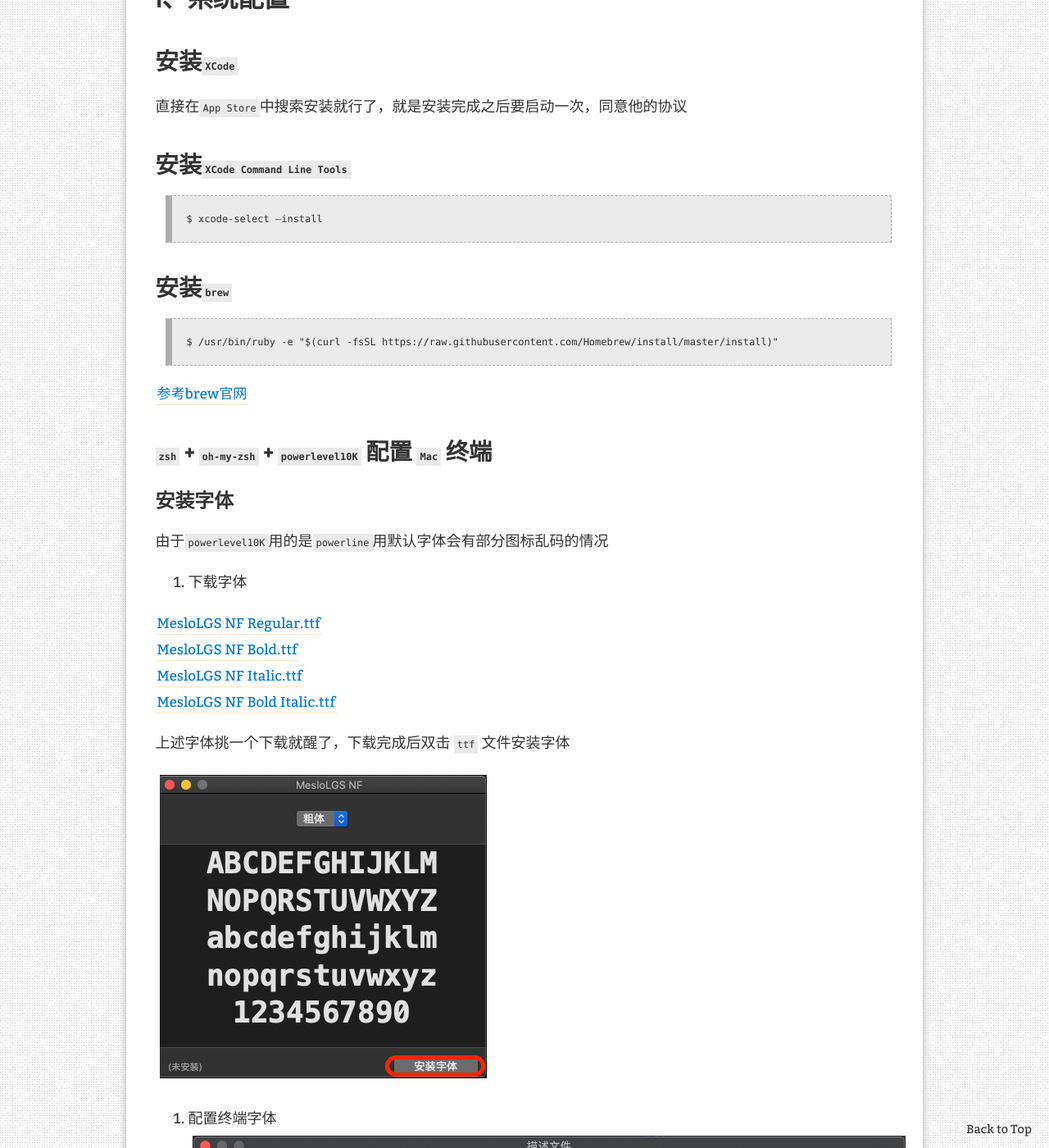
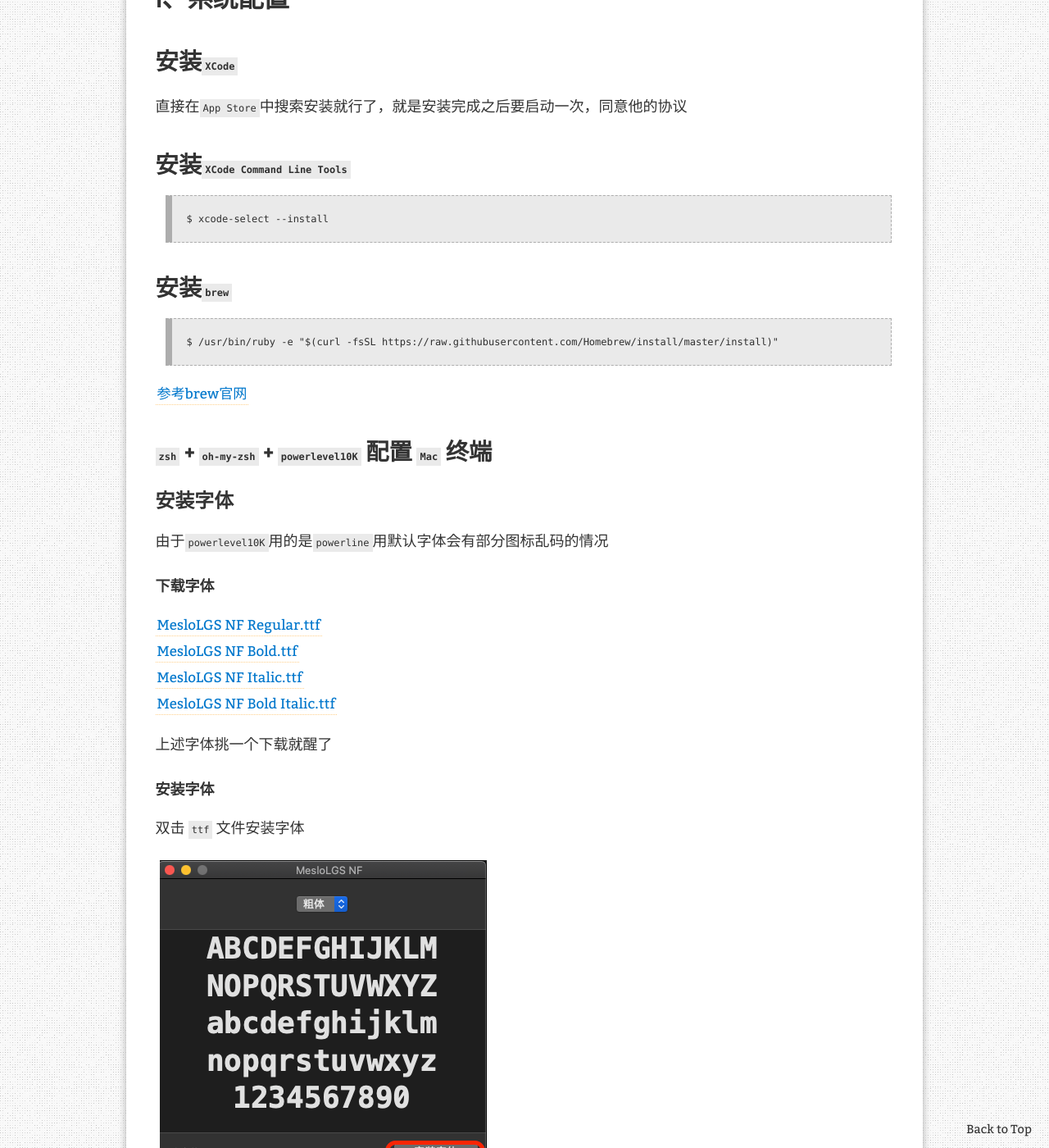
Before and after one commit to xuzheyang/xuzheyang.github.io, a Jekyll site: the page built from _posts/2019-06-22-MacOS安装后的配置.md, in a window 1280 px wide and 1400 px high, scrolled down 673 px. Shown: the whole window at 82% size. Built offline with Jekyll 4.4.1, drawn with Linux system fonts in a browser that asks for light colours; nearby versions of some CDN libraries; comment, search, counter and statistics services are not loaded.

Commit message:
fix: 修改Mac安装

```diff
--- a/_posts/2019-06-22-MacOS安装后的配置.md
+++ b/_posts/2019-06-22-MacOS安装后的配置.md
@@ -23,7 +23,7 @@ redirect_from:
 直接在`App Store`中搜索安装就行了，就是安装完成之后要启动一次，同意他的协议
 
 ## 安装`XCode Command Line Tools`
-> $ xcode-select --install
+> $ xcode-select \-\-install
 
 ## 安装`brew`
 
@@ -37,42 +37,48 @@ redirect_from:
 
 由于`powerlevel10K`用的是`powerline`用默认字体会有部分图标乱码的情况
 
-1. 下载字体
+#### 下载字体
 
 [MesloLGS NF Regular.ttf](https://github.com/romkatv/dotfiles-public/raw/master/.local/share/fonts/NerdFonts/MesloLGS%20NF%20Regular.ttf)
 [MesloLGS NF Bold.ttf](https://github.com/romkatv/dotfiles-public/raw/master/.local/share/fonts/NerdFonts/MesloLGS%20NF%20Bold.ttf)
 [MesloLGS NF Italic.ttf](https://github.com/romkatv/dotfiles-public/raw/master/.local/share/fonts/NerdFonts/MesloLGS%20NF%20Italic.ttf)
 [MesloLGS NF Bold Italic.ttf](https://github.com/romkatv/dotfiles-public/raw/master/.local/share/fonts/NerdFonts/MesloLGS%20NF%20Bold%20Italic.ttf)
 
-上述字体挑一个下载就醒了，下载完成后双击 `ttf` 文件安装字体
+上述字体挑一个下载就醒了
+
+#### 安装字体
+
+双击 `ttf` 文件安装字体
 
 ![file](https://github.com/xuzheyang/xuzheyang.github.io/raw/master/_pic/2019-06-22/1.png)
 
-2. 配置终端字体
+#### 配置终端字体
+
 ![file](https://github.com/xuzheyang/xuzheyang.github.io/raw/master/_pic/2019-06-22/2.png)
 
-3. 顺手设置终端关闭后退出
+#### 顺手设置终端关闭后退出
+
 ![file](https://github.com/xuzheyang/xuzheyang.github.io/raw/master/_pic/2019-06-22/3.png)
 
 ### 安装`zsh`
 
-1. 检查当前`shell`
+#### 检查当前`shell`
 
 > $ echo $SHELL
 
 如果不是`zsh`执行下面操作，否则跳过
 
-2. 查看系统是否安装`zsh`
+#### 查看系统是否安装`zsh`
 
 > $ cat /etc/shells
 
 如果没有`/bin/zsh`就下载`zsh`如果有直接切换默认`shell`
 
-3. 下载`zsh`
+#### 下载`zsh`
 
 > $ brew install zsh
 
-4. 切换默认`shell`
+#### 切换默认`shell`
 
 > $ chsh -s /bin/zsh
 
```
Also changed, not shown: other parts of _posts/2019-06-22-MacOS安装后的配置.md (+11 -10 lines).
